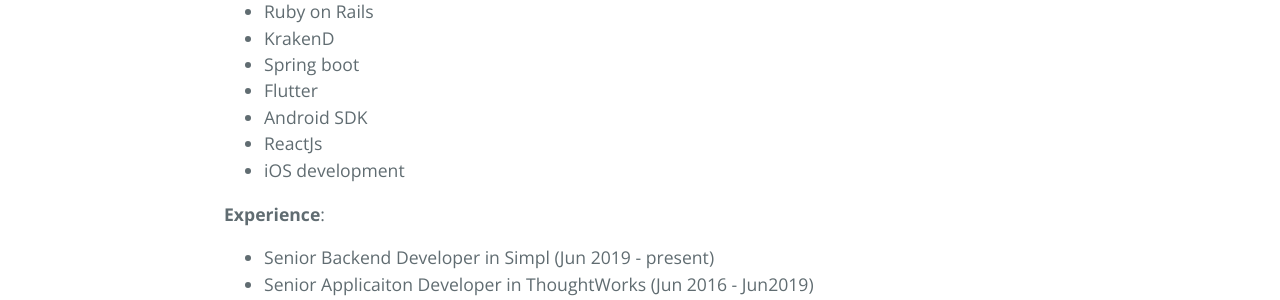
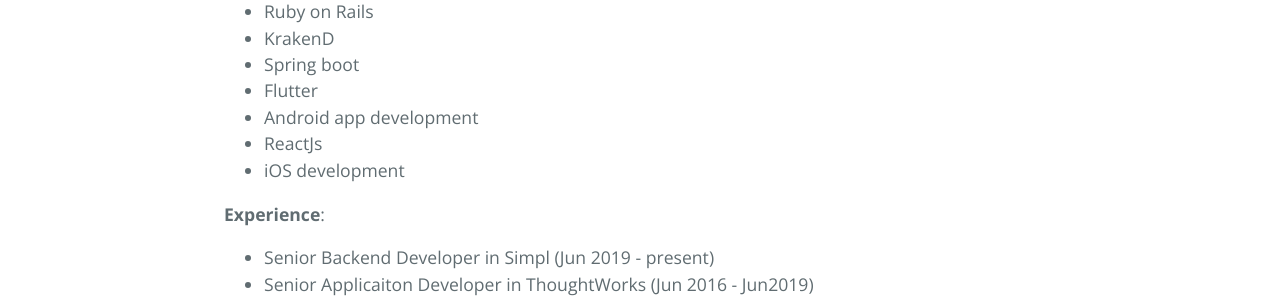
Before and after one commit to abdulrahmank/abdulrahmank.github.io, a Jekyll site: the page built from about.md, in a window 1280 px wide. Shown: the part 999-1299 px from the top of the page. Built offline with Jekyll 4.4.1, drawn with Linux system fonts in a browser that asks for light colours.

Commit message:
Rename framework used

```diff
--- a/about.md
+++ b/about.md
@@ -31,7 +31,7 @@ Strong believer in acquiring knowledge of paradigms instead of languages.
 * KrakenD
 * Spring boot
 * Flutter
-* Android SDK
+* Android app development
 * ReactJs
 * iOS development
 
```
